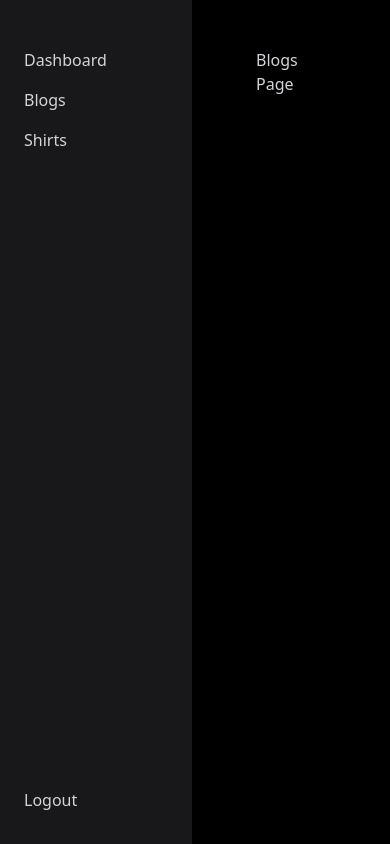
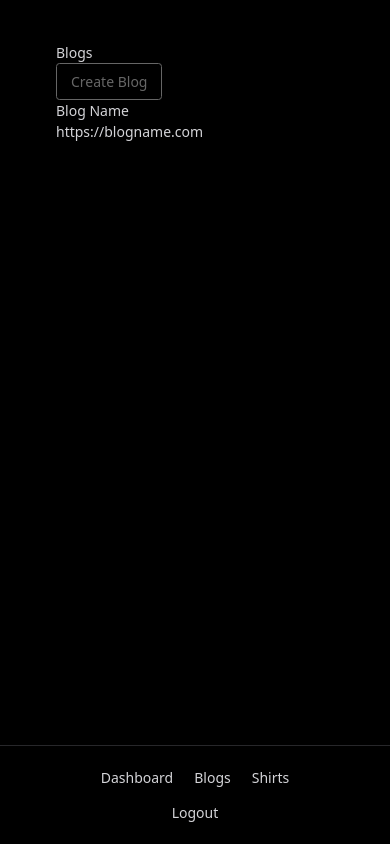
Before and after one commit to TeePuppet/Quackers-Frontend, a SvelteKit app: page /app/blogs in a window 390 px wide. Built offline with nearby package versions, Linux system fonts and the light colour scheme; no server answers.

Commit message:
test responsive nav

```diff
--- a/src/app.css
+++ b/src/app.css
@@ -4,6 +4,7 @@
 
 html {
     overflow: hidden;
+    font-size: 14px;
     /* height: 100%; */
 }
 
@@ -30,5 +31,5 @@ input {
 }
 
 button, [type='button'], [type='reset'], [type='submit'] {
-    @apply block px-4 py-3 rounded outline-none border-2 bg-green-600 border-green-600 text-white;
+    @apply block px-4 py-2 rounded outline-none border border-white opacity-40 text-white hover:opacity-95 transition;
 }
--- a/src/routes/app/+layout.svelte
+++ b/src/routes/app/+layout.svelte
@@ -31,16 +31,20 @@
 </div>
 
 <style lang="postcss">
+
 	#side-menu {
-		@apply overflow-y-auto fixed bg-zinc-900 h-full flex flex-col justify-between px-3 pt-10 pb-6 w-48;
+        @apply fixed bottom-0 w-full border-t border-zinc-800 px-4 py-4;
+        @apply sm:left-0 sm:border-r sm:h-full sm:flex sm:flex-col sm:justify-between sm:w-48;
 	}
 
-    #content-area {
-        @apply ml-48 px-16 py-12;
+    #side-menu ul {
+        @apply flex justify-center;
+        @apply sm:flex-col sm:w-auto;
     }
 
-    ul {
-        @apply flex flex-col w-full;
+
+    #content-area {
+        @apply w-full sm:ml-48 px-16 py-12;
     }
 
     li a, li .side-btn{
--- a/src/routes/app/blogs/+page.svelte
+++ b/src/routes/app/blogs/+page.svelte
@@ -1 +1,12 @@
-Blogs Page
+
+	<div class="flex justify-between">
+		<h1>Blogs</h1>
+		<button>Create Blog</button>
+	</div>
+
+    <div>
+        <div>
+            <h2>Blog Name</h2>
+            <h2>https://blogname.com</h2>
+        </div>
+    </div>
```
